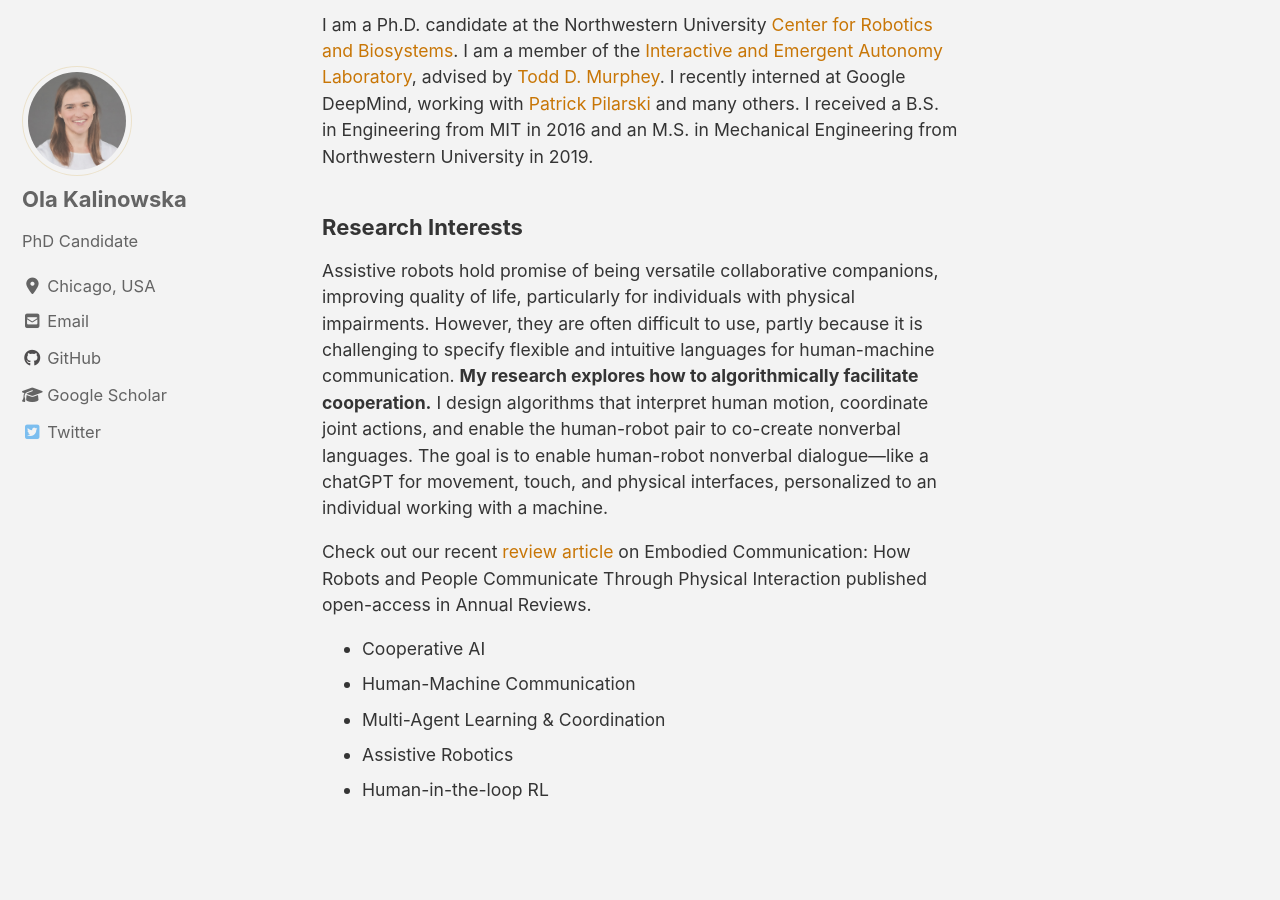
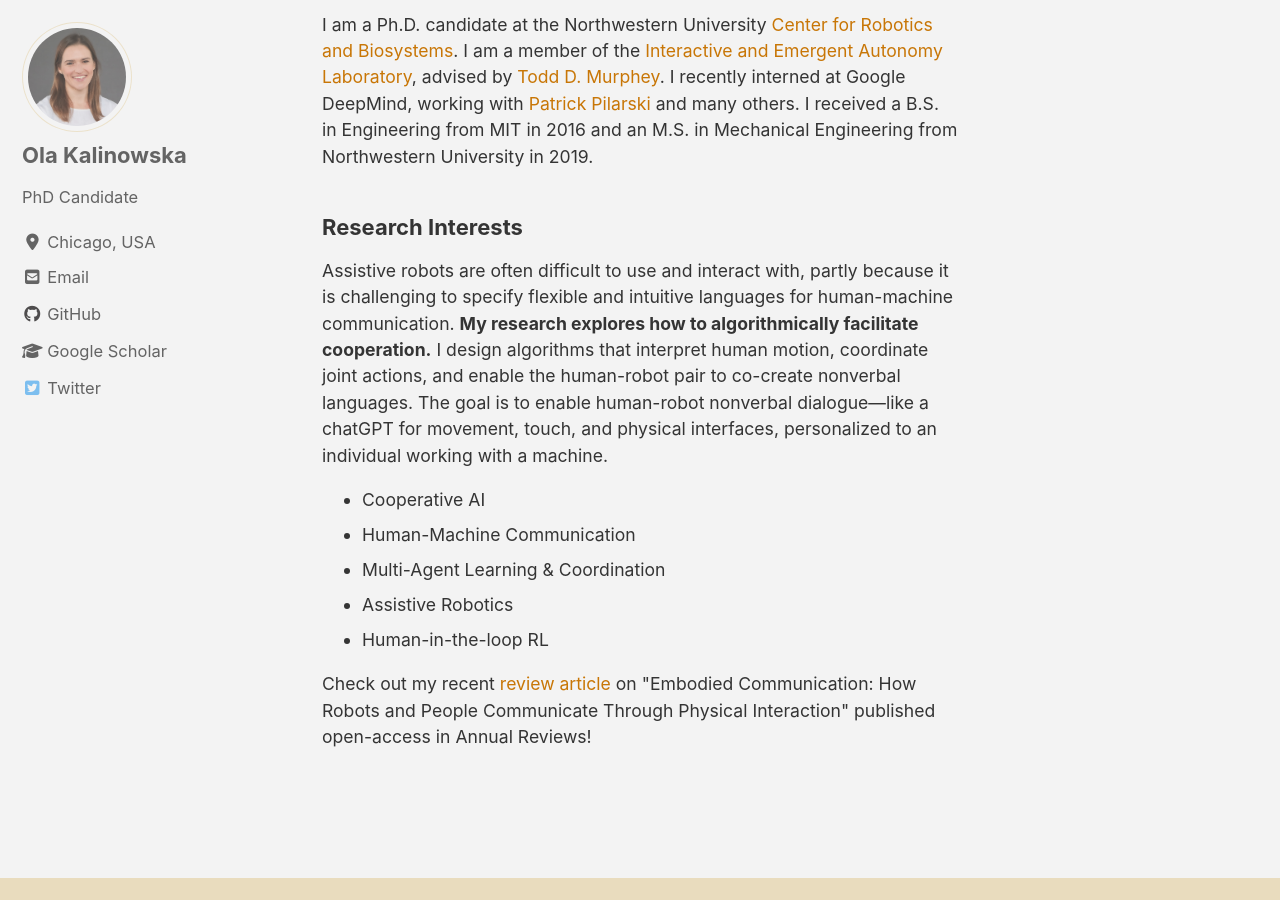
Before and after one commit to olakali/olakali.github.io, a Jekyll site: the page built from index.html, in a window 1280 px wide and 900 px high, scrolled down 205 px. Built offline with Jekyll 4.4.1, drawn with Linux system fonts in a browser that asks for light colours; cached includes are drawn as plain includes; nearby versions of some CDN libraries; the list of posts is cut into pages by our own code.

Commit message:
research pitch

```diff
--- a/index.html
+++ b/index.html
@@ -12,15 +12,12 @@
 
   <h3>Research Interests</h3>
   <p style="font-size: 80%">
-    Assistive robots hold promise of being versatile collaborative companions, improving quality of life, particularly for individuals with physical impairments. However, they are often difficult to use, partly because it is challenging to specify flexible and intuitive languages for human-machine communication. <b>My research explores how to algorithmically facilitate cooperation.</b> I design algorithms that interpret human motion, coordinate joint actions, and enable the human-robot pair to co-create nonverbal languages. The goal is to enable human-robot nonverbal dialogue<span>&#8212;</span>like a chatGPT for movement, touch, and physical interfaces, personalized to an individual working with a machine.
+    <!-- Assistive robots hold promise of being versatile collaborative companions, improving quality of life, particularly for individuals with physical impairments.  -->
+    Assistive robots are often difficult to use and interact with, partly because it is challenging to specify flexible and intuitive languages for human-machine communication. <b>My research explores how to algorithmically facilitate cooperation.</b> I design algorithms that interpret human motion, coordinate joint actions, and enable the human-robot pair to co-create nonverbal languages. The goal is to enable human-robot nonverbal dialogue<span>&#8212;</span>like a chatGPT for movement, touch, and physical interfaces, personalized to an individual working with a machine.
 
     <!-- People, on the other hand, have exceptional capabilities to develop and adapt communication protocols that enable versatile collaboration. -->
 
     <!-- While people are incredibly good at communication and adaptation<span>&#8212;</span>enabling coordinated interaction, autonomous agents do not yet possess the same social skills. <b>My research explores how to algorithmically facilitate cooperation</b>, combining insights from human movement and cognitive science with optimal control, AI, and information theory. My PhD projects have focused on developing algorithms for physical human-machine cooperation in the context of assistive and rehabilitation robots. -->
-  </p>
-
-  <p style="font-size: 80%">
-    Check out our recent <a href="https://www.annualreviews.org/doi/abs/10.1146/annurev-control-070122-102501" style="color:#C87606">review article</a> on Embodied Communication: How Robots and People Communicate Through Physical Interaction published open-access in Annual Reviews.
   </p>
 
   <ul style="font-size: 80%">
@@ -31,4 +28,9 @@
     <li>Human-in-the-loop RL</li>
   </ul>
   <!-- <p style="font-size: 80%">I am an interdisciplinary scientist and engineer focusing on understanding and controlling cooperative agents. In my research, I explore how to algorithmically facilitate communication and adaptation for effective human-agent and agent-agent cooperation.</p> Robots have the physical capability to assist with physical tasks but  -->
+
+  <p style="font-size: 80%">
+    Check out my recent <a href="https://www.annualreviews.org/doi/abs/10.1146/annurev-control-070122-102501" style="color:#C87606">review article</a> on "Embodied Communication: How Robots and People Communicate Through Physical Interaction" published open-access in Annual Reviews!
+  </p>
+
 </body>
```
